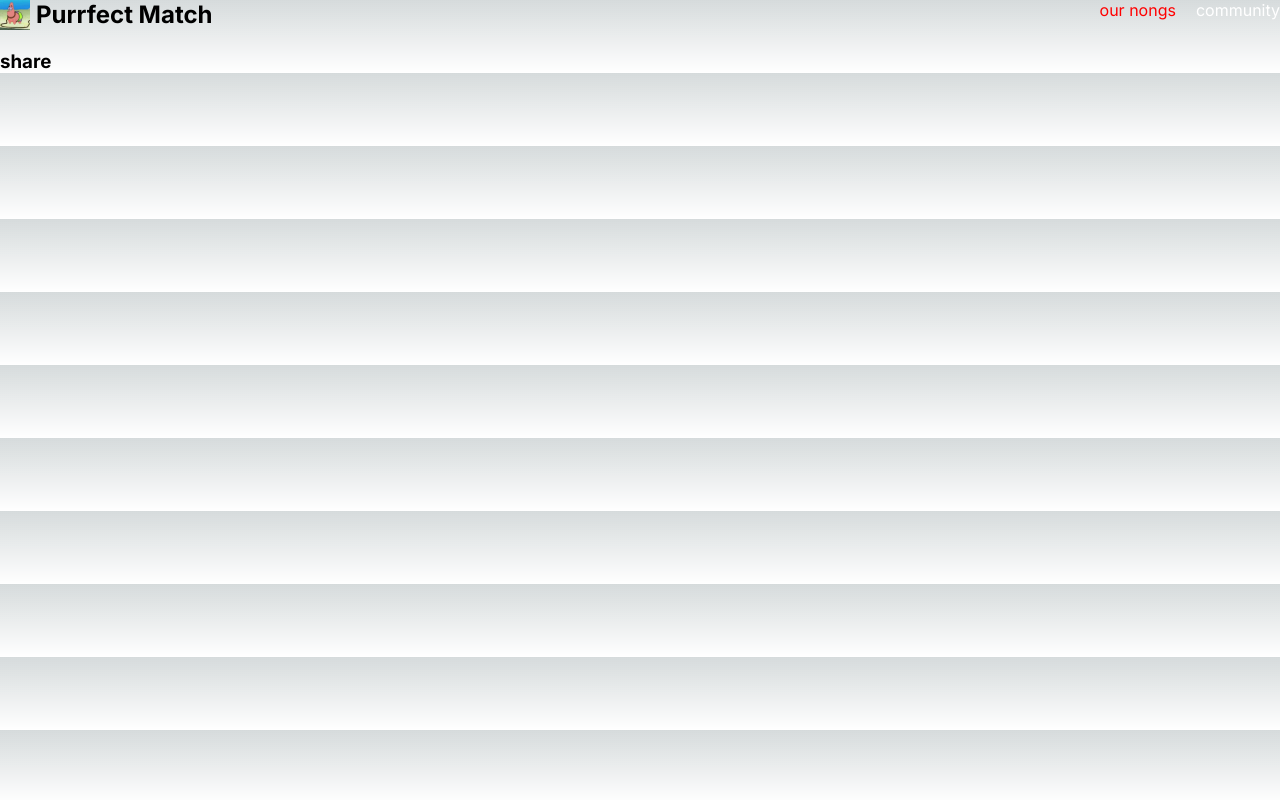
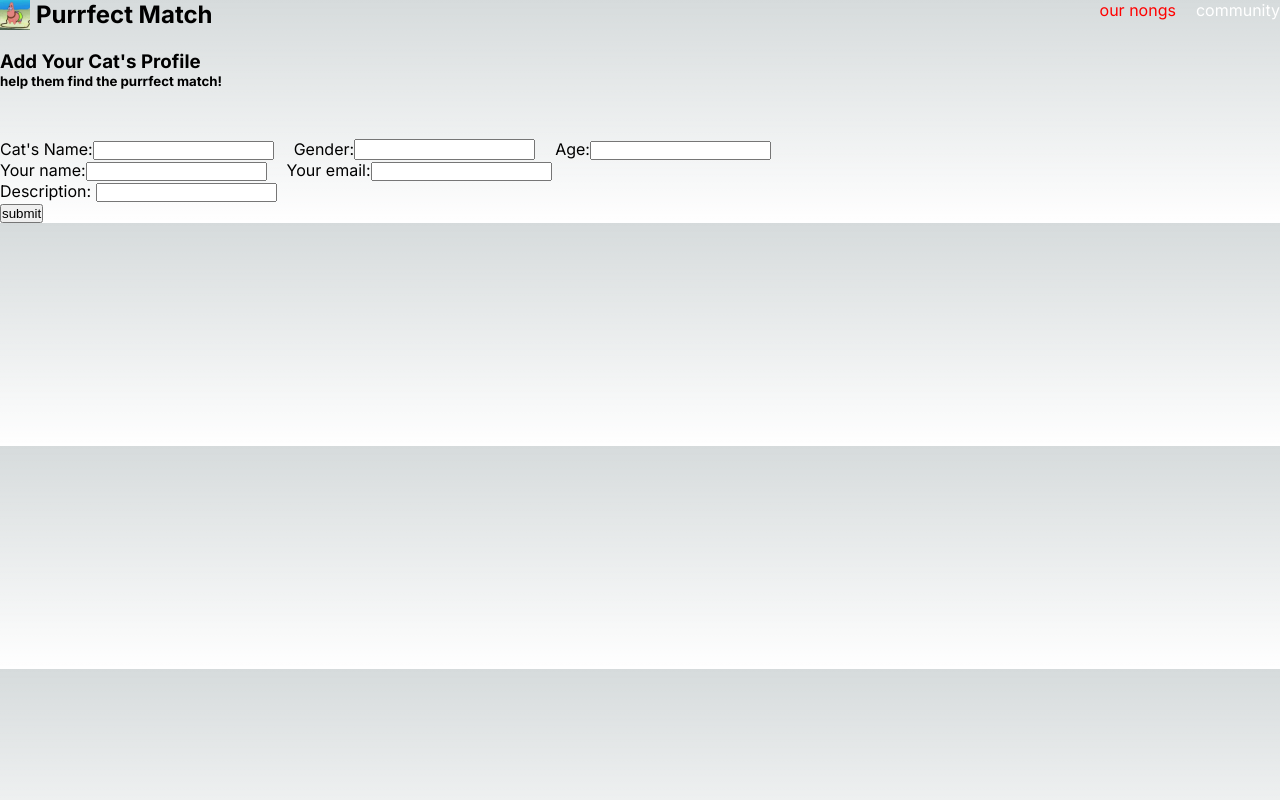
Before and after one commit to chatriun/nextjs-practice-cat-cafe, a Next.js app: page /cats/share in a window 1280 px wide. Built offline with nearby package versions, Linux system fonts and the light colour scheme.

Commit message:
chore(page): cats/share

```diff
--- a/app/cats/share/page.jsx
+++ b/app/cats/share/page.jsx
@@ -1,7 +1,63 @@
 const share = () => {
   return (
     <>
-      <h3>share</h3>
+      <header style={{ marginBottom: 50 }}>
+        <h3>Add Your Cat's Profile</h3>
+        <h5>help them find the purrfect match!</h5>
+      </header>
+      <main>
+        <form>
+          <div
+            style={{
+              display: "flex",
+              gap: 20,
+            }}
+          >
+            <div>
+              <label htmlFor="cat-name">Cat's Name:</label>
+              <input id="cat-name" name="cat-name" type="text" required />
+            </div>
+            <div
+              style={{
+                display: "flex",
+              }}
+            >
+              <label htmlFor="cat-gender">Gender:</label>
+              <input id="cat-gender" name="cat-gender" type="text" required />
+            </div>
+            <div>
+              <label htmlFor="cat-age">Age:</label>
+              <input id="cat-age" name="cat-age" type="text" required />
+            </div>
+          </div>
+
+          <div
+            style={{
+              display: "flex",
+              gap: 20,
+            }}
+          >
+            <div>
+              <label htmlFor="owner-name">Your name:</label>
+              <input id="owner-name" name="owner-name" type="text" required />
+            </div>
+            <div>
+              <label htmlFor="owner-email">Your email:</label>
+              <input
+                id="owner-email"
+                name="owner-email"
+                type="email"
+                required
+              />
+            </div>
+          </div>
+          <div>
+            <label htmlFor="description">Description: </label>
+            <input id="description" name="description" type="text" required />
+          </div>
+          <button type="submit">submit</button>
+        </form>
+      </main>
     </>
   );
 };
```
